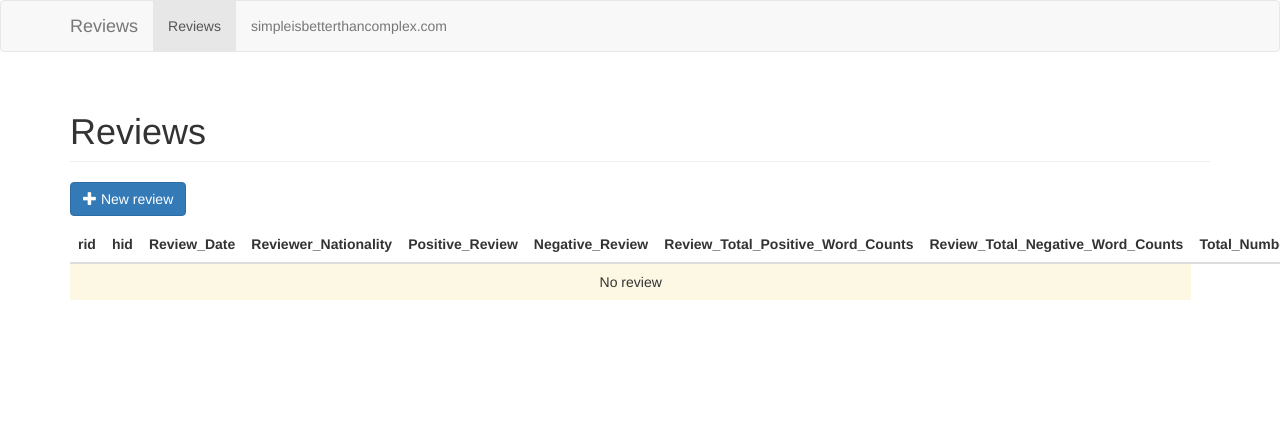
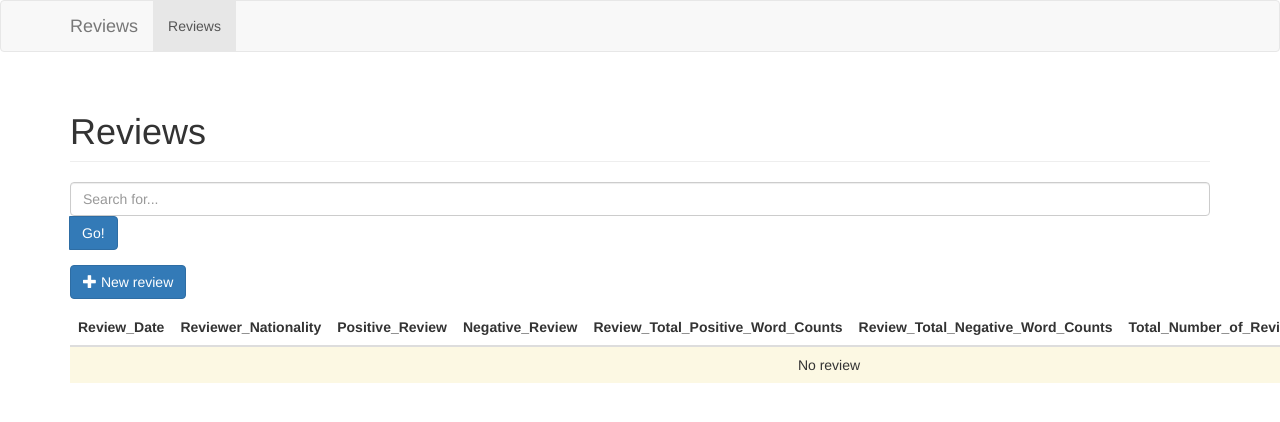
Before and after one commit to Llamasaiko/Track1_Primitive, a Django app: page /reviews/ in a window 1280 px wide; the page is wider, and only the part inside the window is pictured. Shown: the top 422 px of that part. Run offline with Django 3.2, Linux system fonts and the light colour scheme; data that the repository does not hold is empty; some libraries are stand-ins or nearby versions.

Commit message:
With_Search
With_Search

```diff
--- a/mysite/reviews/models.py
+++ b/mysite/reviews/models.py
@@ -29,5 +29,5 @@ class Review_Entity(models.Model):
     Review_Total_Positive_Word_Counts = models.IntegerField(blank=True, null=True)
     Review_Total_Negative_Word_Counts = models.IntegerField(blank=True, null=True)
     Total_Number_of_Reviews_Reviewer_Has_Given = models.IntegerField(blank=True, null=True)
-    Reviewer_Score = models.DecimalField(max_digits=3,decimal_places=1,blank=True, null=True)
+    Reviewer_Score = models.FloatField(blank=True, null=True)
     Tags = models.TextField(blank=True, null=True)
--- a/mysite/reviews/static/reviews/js/reviews.js
+++ b/mysite/reviews/static/reviews/js/reviews.js
@@ -53,4 +53,7 @@ $(function () {
   $("#review-table").on("click", ".js-delete-review", loadForm);
   $("#modal-review").on("submit", ".js-review-delete-form", saveForm);
 
+  // Search review
+  $(".js-search-review").click(loadForm);
+  $("#modal_review").on("submit", ".js-review-search-form", saveForm);
 });
--- a/mysite/reviews/templates/reviews/includes/partial_review_list.html
+++ b/mysite/reviews/templates/reviews/includes/partial_review_list.html
@@ -1,7 +1,7 @@
 {% for review in reviews|slice:":10" %}
   <tr>
-    <td>{{ review.rid }}</td>
-    <td>{{ review.hid }}</td>
+<!--    <td>{{ review.rid }}</td>
+    <td>{{ review.hid }}</td> -->
     <td>{{ review.Review_Date }}</td>
     <td>{{ review.Reviewer_Nationality }}</td>
     <td>{{ review.Positive_Review }}</td>
--- a/mysite/reviews/templates/reviews/review_list.html
+++ b/mysite/reviews/templates/reviews/review_list.html
@@ -8,6 +8,15 @@
 
 {% block content %}
   <h1 class="page-header">Reviews</h1>
+  <form name="search_form" method="POST" action="{% url 'search' %}">
+  {% csrf_token %}
+  <div class="form-group">
+    <input name="query" type="text" class="form-control" placeholder="Search for..." aria-label="Search for...">
+    <span class="input-group-btn">
+      <button class="btn btn-primary" type="Submit">Go!</button>
+    </span>
+  </div>
+  </form>
 
   <p>
     <button type="button" class="btn btn-primary js-create-review" data-url="{% url 'review_create' %}">
@@ -19,8 +28,8 @@
   <table class="table" id="review-table">
     <thead>
       <tr>
-        <th>rid</th>
-        <th>hid</th>
+<!--        <th>rid</th>
+        <th>hid</th> -->
         <th>Review_Date</th>
         <th>Reviewer_Nationality</th>
         <th>Positive_Review</th>
--- a/mysite/reviews/views.py
+++ b/mysite/reviews/views.py
@@ -5,6 +5,17 @@ from django.template.loader import render_to_string
 from .models import Review_Entity
 from .forms import ReviewForm
 
+
+def search(request):
+    if request.method == 'POST': # this will be POST now
+        review_date =  request.POST.get('query') # do some research what it does
+        try:
+            status = Review_Entity.objects.filter(Review_Date__icontains=review_date)
+        except Review_Entity.DoesNotExist:
+            status = None
+        return render(request,'reviews/review_list.html',{'reviews':status})
+    else:
+        return render(request,'reviews/review_list.html',{})
 
 def review_list(request):
     reviews = Review_Entity.objects.all()
--- a/mysite/templates/includes/header.html
+++ b/mysite/templates/includes/header.html
@@ -14,7 +14,6 @@
         <li{% if request.path == '/reviews/' %} class="active"{% endif %}>
           <a href="{% url 'review_list' %}">Reviews</a>
         </li>
-        <li><a href="https://simpleisbetterthancomplex.com">simpleisbetterthancomplex.com</a></li>
       </ul>
     </div>
   </div>
--- a/mysite/urls.py
+++ b/mysite/urls.py
@@ -9,4 +9,5 @@ urlpatterns = [
     url(r'^reviews/create/$', views.review_create, name='review_create'),
     url(r'^reviews/(?P<pk>\d+)/update/$', views.review_update, name='review_update'),
     url(r'^reviews/(?P<pk>\d+)/delete/$', views.review_delete, name='review_delete'),
+    url(r'^reviews/search/$',views.search, name='search'),
 ]
```
Also changed, not shown: mysite/reviews/templates/reviews/includes/partial_review_search.html (added, +15 -0 lines), mysite/settings.py (+8 -2 lines), 10 other files.
